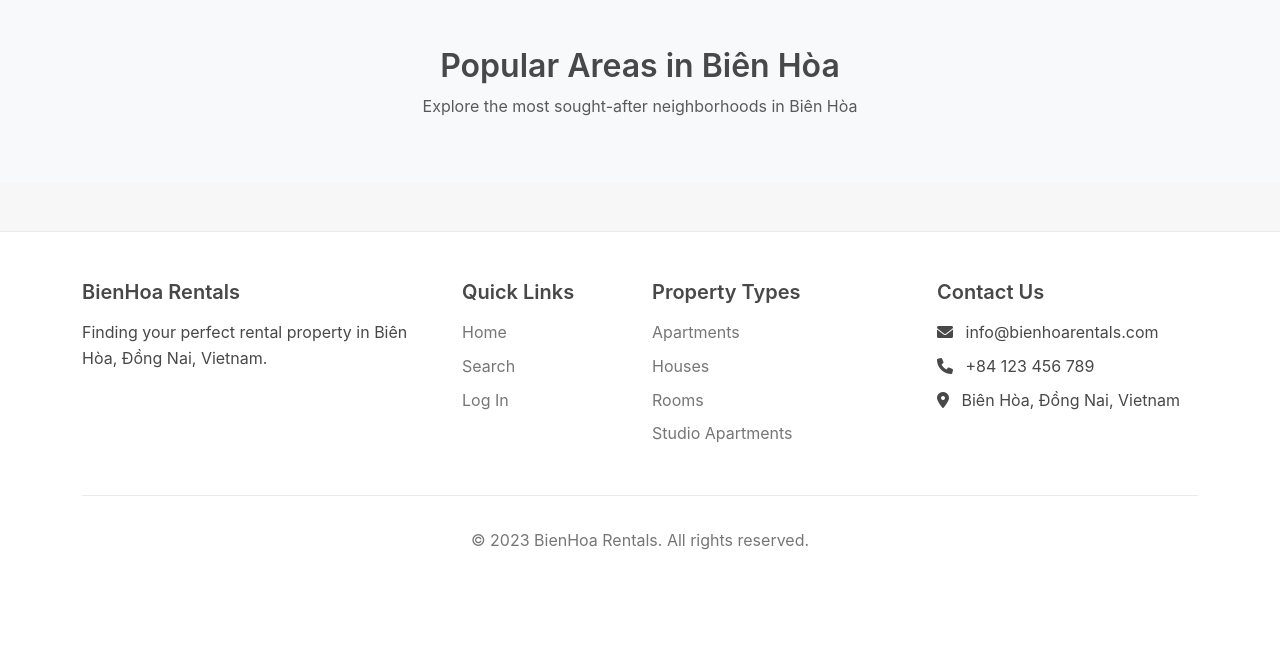
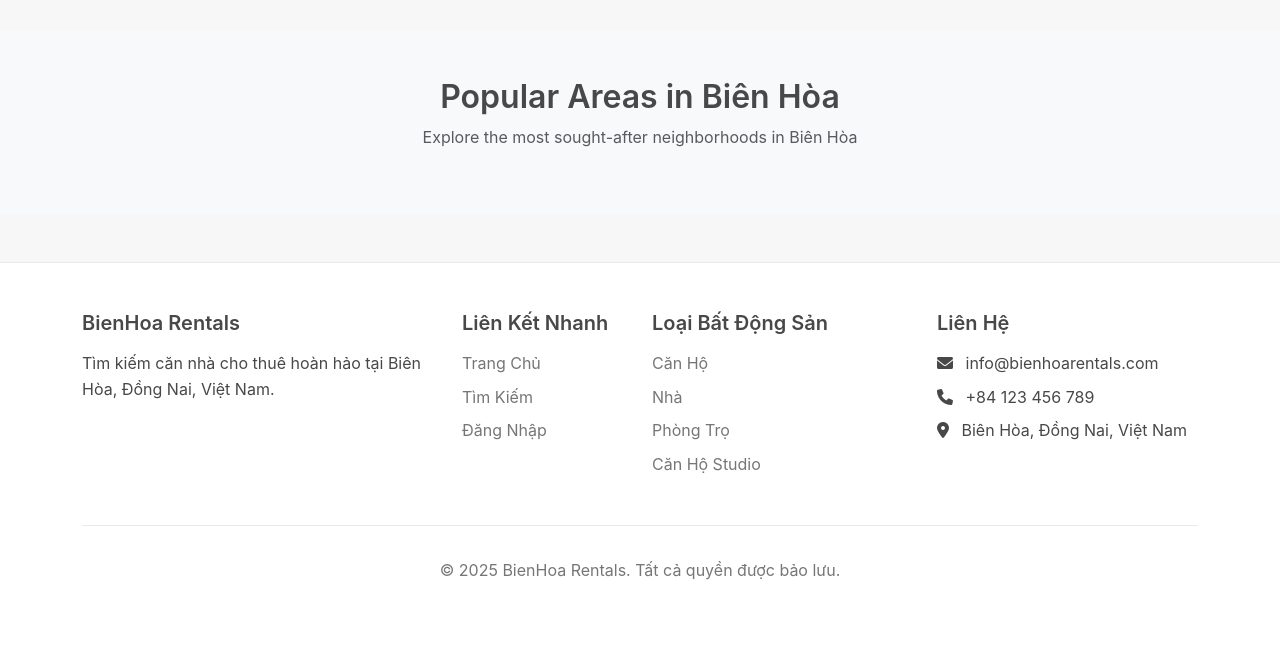
Before and after one commit to YCN-AFS/thuephongtro, a Flask app: page / in a window 1280 px wide. Shown: the part 1914-2562 px from the top of the page. Before the commit the page ends 2464 px from the top, so only its background shows below. Run offline with Flask 3, Linux system fonts and the light colour scheme; data that the repository does not hold is empty; parts of the project's set-up code (start-up, migrations or seed data) failed here and were passed over.

Commit message:
Enable users to log in to the platform using their Google accounts
Adds Google OAuth 2.0 authentication using the google_auth blueprint and updates templates to Vietnamese.

Replit-Commit-Author: Agent
Replit-Commit-Session-Id: bb7fa00a-37fa-4093-9667-f7f2b6518cad
Replit-Commit-Screenshot-Url: https://storage.googleapis.com/screenshot-production-us-central1/188f3824-8f8e-4b6f-837f-aa0a3eacf478/5fcb6379-e2d4-4193-9ee6-b05f4f4b277d.jpg

```diff
--- a/routes.py
+++ b/routes.py
@@ -14,9 +14,13 @@ from app import app, db
 from models import User, Property, PropertyImage, Favorite, Message, ChatWithAI, UserChat
 from replit_auth import require_login, make_replit_blueprint, current_user, replit
 from ai_assistant import get_ai_response, get_property_recommendations
+from google_auth import google_auth
 
 # Register Replit Auth blueprint
 app.register_blueprint(make_replit_blueprint(), url_prefix="/auth")
+
+# Register Google Auth blueprint
+app.register_blueprint(google_auth, url_prefix="/google_login")
 
 # Make session permanent
 @app.before_request
--- a/templates/index.html
+++ b/templates/index.html
@@ -6,8 +6,8 @@
     <div class="container">
         <div class="row">
             <div class="col-md-8 offset-md-2 text-center">
-                <h1>Find Your Perfect Home in Biên Hòa</h1>
-                <p>Discover the ideal rental property that fits your lifestyle in Đồng Nai's vibrant city.</p>
+                <h1>Tìm Ngôi Nhà Hoàn Hảo Tại Biên Hòa</h1>
+                <p>Khám phá bất động sản cho thuê phù hợp với lối sống của bạn tại thành phố sôi động của Đồng Nai.</p>
             </div>
         </div>
         <div class="row mt-4">
@@ -16,28 +16,28 @@
                     <form action="{{ url_for('search') }}" method="GET" id="search-form">
                         <div class="row g-3">
                             <div class="col-md-6">
-                                <label for="district" class="form-label">District</label>
+                                <label for="district" class="form-label">Quận/Huyện</label>
                                 <select class="form-select" id="district" name="district">
-                                    <option value="">All Districts</option>
+                                    <option value="">Tất Cả Quận/Huyện</option>
                                     {% for district, count in districts %}
                                         <option value="{{ district }}">{{ district }} ({{ count }})</option>
                                     {% endfor %}
                                 </select>
                             </div>
                             <div class="col-md-6">
-                                <label for="property_type" class="form-label">Property Type</label>
+                                <label for="property_type" class="form-label">Loại Bất Động Sản</label>
                                 <select class="form-select" id="property_type" name="property_type">
-                                    <option value="">All Types</option>
-                                    <option value="apartment">Apartment</option>
-                                    <option value="house">House</option>
-                                    <option value="room">Room</option>
-                                    <option value="studio">Studio</option>
+                                    <option value="">Tất Cả Loại</option>
+                                    <option value="apartment">Căn Hộ</option>
+                                    <option value="house">Nhà</option>
+                                    <option value="room">Phòng Trọ</option>
+                                    <option value="studio">Căn Hộ Studio</option>
                                 </select>
                             </div>
                             <div class="col-md-4">
-                                <label for="bedrooms" class="form-label">Bedrooms</label>
+                                <label for="bedrooms" class="form-label">Phòng Ngủ</label>
                                 <select class="form-select" id="bedrooms" name="bedrooms">
-                                    <option value="">Any</option>
+                                    <option value="">Bất Kỳ</option>
                                     <option value="1">1+</option>
                                     <option value="2">2+</option>
                                     <option value="3">3+</option>
@@ -45,19 +45,19 @@
                                 </select>
                             </div>
                             <div class="col-md-8">
-                                <label class="form-label">Price Range (VND)</label>
+                                <label class="form-label">Khoảng Giá (VND)</label>
                                 <div class="row g-2">
                                     <div class="col-6">
-                                        <input type="number" class="form-control" name="min_price" placeholder="Min Price" min="0" step="500000">
+                                        <input type="number" class="form-control" name="min_price" placeholder="Giá Tối Thiểu" min="0" step="500000">
                                     </div>
                                     <div class="col-6">
-                                        <input type="number" class="form-control" name="max_price" placeholder="Max Price" min="0" step="500000">
+                                        <input type="number" class="form-control" name="max_price" placeholder="Giá Tối Đa" min="0" step="500000">
                                     </div>
                                 </div>
                             </div>
                             <div class="col-12 text-center mt-4">
                                 <button type="submit" class="btn btn-primary btn-lg px-5">
-                                    <i class="fas fa-search me-2"></i> Search
+                                    <i class="fas fa-search me-2"></i> Tìm Kiếm
                                 </button>
                             </div>
                         </div>
--- a/templates/layout.html
+++ b/templates/layout.html
@@ -1,9 +1,9 @@
 <!DOCTYPE html>
-<html lang="en">
+<html lang="vi">
 <head>
     <meta charset="UTF-8">
     <meta name="viewport" content="width=device-width, initial-scale=1.0">
-    <title>{% block title %}BienHoa Rentals - Find Your Perfect Home{% endblock %}</title>
+    <title>{% block title %}BienHoa Rentals - Tìm Nhà Thuê Hoàn Hảo{% endblock %}</title>
 
     <!-- Bootstrap CSS -->
     <link href="https://cdn.jsdelivr.net/npm/bootstrap@5.3.0-alpha1/dist/css/bootstrap.min.css" rel="stylesheet">
@@ -29,18 +29,18 @@
             <div class="collapse navbar-collapse" id="navbarNav">
                 <ul class="navbar-nav me-auto">
                     <li class="nav-item">
-                        <a class="nav-link {% if request.path == url_for('index') %}active{% endif %}" href="{{ url_for('index') }}">Home</a>
+                        <a class="nav-link {% if request.path == url_for('index') %}active{% endif %}" href="{{ url_for('index') }}">Trang Chủ</a>
                     </li>
                     <li class="nav-item">
-                        <a class="nav-link {% if request.path == url_for('search') %}active{% endif %}" href="{{ url_for('search') }}">Search</a>
+                        <a class="nav-link {% if request.path == url_for('search') %}active{% endif %}" href="{{ url_for('search') }}">Tìm Kiếm</a>
                     </li>
                     {% if user.is_authenticated %}
                         {% if user.user_type == 'landlord' %}
                             <li class="nav-item">
-                                <a class="nav-link {% if request.path == url_for('landlord_dashboard') %}active{% endif %}" href="{{ url_for('landlord_dashboard') }}">Dashboard</a>
+                                <a class="nav-link {% if request.path == url_for('landlord_dashboard') %}active{% endif %}" href="{{ url_for('landlord_dashboard') }}">Bảng Điều Khiển</a>
                             </li>
                             <li class="nav-item">
-                                <a class="nav-link {% if request.path == url_for('create_property') %}active{% endif %}" href="{{ url_for('create_property') }}">Add Property</a>
+                                <a class="nav-link {% if request.path == url_for('create_property') %}active{% endif %}" href="{{ url_for('create_property') }}">Đăng Tin</a>
                             </li>
                         {% endif %}
                     {% endif %}
@@ -54,20 +54,25 @@
                                 {% else %}
                                     <i class="fas fa-user-circle me-2"></i>
                                 {% endif %}
-                                <span>{{ user.first_name or 'User' }}</span>
+                                <span>{{ user.first_name or 'Người dùng' }}</span>
                             </a>
                             <ul class="dropdown-menu dropdown-menu-end">
-                                <li><a class="dropdown-item" href="{{ url_for('profile') }}">Profile</a></li>
+                                <li><a class="dropdown-item" href="{{ url_for('profile') }}">Hồ Sơ</a></li>
                                 {% if user.user_type != 'landlord' %}
-                                    <li><a class="dropdown-item" href="{{ url_for('landlord_dashboard') }}">Become a Landlord</a></li>
+                                    <li><a class="dropdown-item" href="{{ url_for('landlord_dashboard') }}">Trở Thành Chủ Nhà</a></li>
                                 {% endif %}
                                 <li><hr class="dropdown-divider"></li>
-                                <li><a class="dropdown-item" href="{{ url_for('replit_auth.logout') }}">Log Out</a></li>
+                                <li><a class="dropdown-item" href="{{ url_for('replit_auth.logout') }}">Đăng Xuất</a></li>
                             </ul>
                         </li>
                     {% else %}
                         <li class="nav-item">
-                            <a class="nav-link" href="{{ url_for('replit_auth.login') }}">Log In</a>
+                            <a class="nav-link" href="{{ url_for('replit_auth.login') }}">Đăng Nhập</a>
+                        </li>
+                        <li class="nav-item">
+                            <a class="nav-link" href="{{ url_for('google_auth.login') }}">
+                                <i class="fab fa-google me-1"></i> Đăng nhập Google
+                            </a>
                         </li>
                     {% endif %}
                 </ul>
@@ -103,43 +108,43 @@
             <div class="row">
                 <div class="col-md-4">
                     <h5>BienHoa Rentals</h5>
-                    <p>Finding your perfect rental property in Biên Hòa, Đồng Nai, Vietnam.</p>
+                    <p>Tìm kiếm căn nhà cho thuê hoàn hảo tại Biên Hòa, Đồng Nai, Việt Nam.</p>
                 </div>
                 <div class="col-md-2">
-                    <h5>Quick Links</h5>
+                    <h5>Liên Kết Nhanh</h5>
                     <ul>
-                        <li><a href="{{ url_for('index') }}">Home</a></li>
-                        <li><a href="{{ url_for('search') }}">Search</a></li>
+                        <li><a href="{{ url_for('index') }}">Trang Chủ</a></li>
+                        <li><a href="{{ url_for('search') }}">Tìm Kiếm</a></li>
                         {% if user.is_authenticated %}
-                            <li><a href="{{ url_for('profile') }}">Profile</a></li>
+                            <li><a href="{{ url_for('profile') }}">Hồ Sơ</a></li>
                             {% if user.user_type == 'landlord' %}
-                                <li><a href="{{ url_for('landlord_dashboard') }}">Dashboard</a></li>
+                                <li><a href="{{ url_for('landlord_dashboard') }}">Bảng Điều Khiển</a></li>
                             {% endif %}
                         {% else %}
-                            <li><a href="{{ url_for('replit_auth.login') }}">Log In</a></li>
+                            <li><a href="{{ url_for('replit_auth.login') }}">Đăng Nhập</a></li>
                         {% endif %}
                     </ul>
                 </div>
                 <div class="col-md-3">
-                    <h5>Property Types</h5>
+                    <h5>Loại Bất Động Sản</h5>
                     <ul>
-                        <li><a href="{{ url_for('search', property_type='apartment') }}">Apartments</a></li>
-                        <li><a href="{{ url_for('search', property_type='house') }}">Houses</a></li>
-                        <li><a href="{{ url_for('search', property_type='room') }}">Rooms</a></li>
-                        <li><a href="{{ url_for('search', property_type='studio') }}">Studio Apartments</a></li>
+                        <li><a href="{{ url_for('search', property_type='apartment') }}">Căn Hộ</a></li>
+                        <li><a href="{{ url_for('search', property_type='house') }}">Nhà</a></li>
+                        <li><a href="{{ url_for('search', property_type='room') }}">Phòng Trọ</a></li>
+                        <li><a href="{{ url_for('search', property_type='studio') }}">Căn Hộ Studio</a></li>
                     </ul>
                 </div>
                 <div class="col-md-3">
-                    <h5>Contact Us</h5>
+                    <h5>Liên Hệ</h5>
                     <ul>
                         <li><i class="fas fa-envelope me-2"></i> info@bienhoarentals.com</li>
                         <li><i class="fas fa-phone me-2"></i> +84 123 456 789</li>
-                        <li><i class="fas fa-map-marker-alt me-2"></i> Biên Hòa, Đồng Nai, Vietnam</li>
+                        <li><i class="fas fa-map-marker-alt me-2"></i> Biên Hòa, Đồng Nai, Việt Nam</li>
                     </ul>
                 </div>
             </div>
             <div class="footer-bottom">
-                <p>&copy; 2023 BienHoa Rentals. All rights reserved.</p>
+                <p>&copy; 2025 BienHoa Rentals. Tất cả quyền được bảo lưu.</p>
             </div>
         </div>
     </footer>
@@ -151,12 +156,12 @@
         </div>
         <div class="chat-window" id="chat-window" style="display: none;">
             <div class="chat-header">
-                <h5 class="mb-0">AI Rental Assistant</h5>
+                <h5 class="mb-0">Trợ Lý Tìm Nhà Thuê</h5>
                 <button class="close-chat" id="close-chat">&times;</button>
             </div>
             <div class="chat-messages" id="chat-messages"></div>
             <form class="chat-input" id="chat-form">
-                <input type="text" id="chat-input" placeholder="Ask about rentals in Biên Hòa...">
+                <input type="text" id="chat-input" placeholder="Hỏi về nhà thuê ở Biên Hòa...">
                 <button type="submit">
                     <i class="fas fa-paper-plane"></i>
                 </button>
```
Also changed, not shown: google_auth.py (added, +102 -0 lines).
